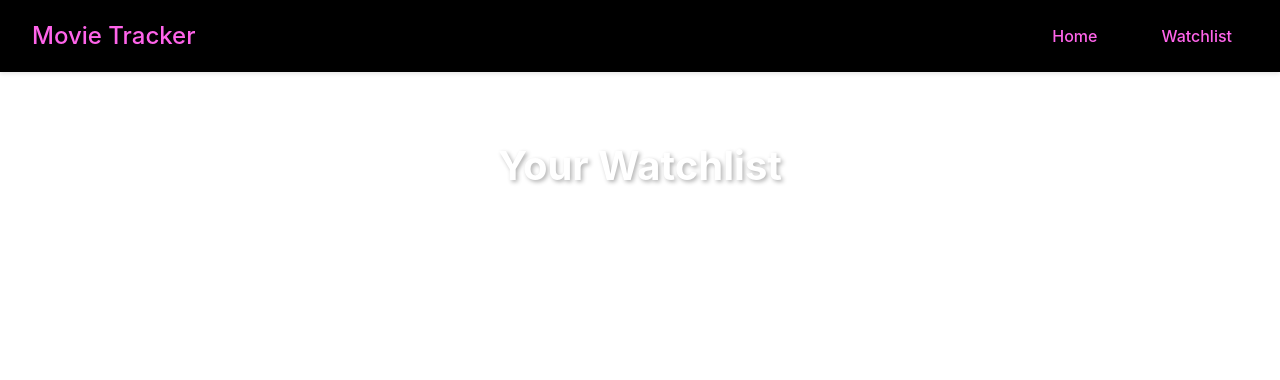
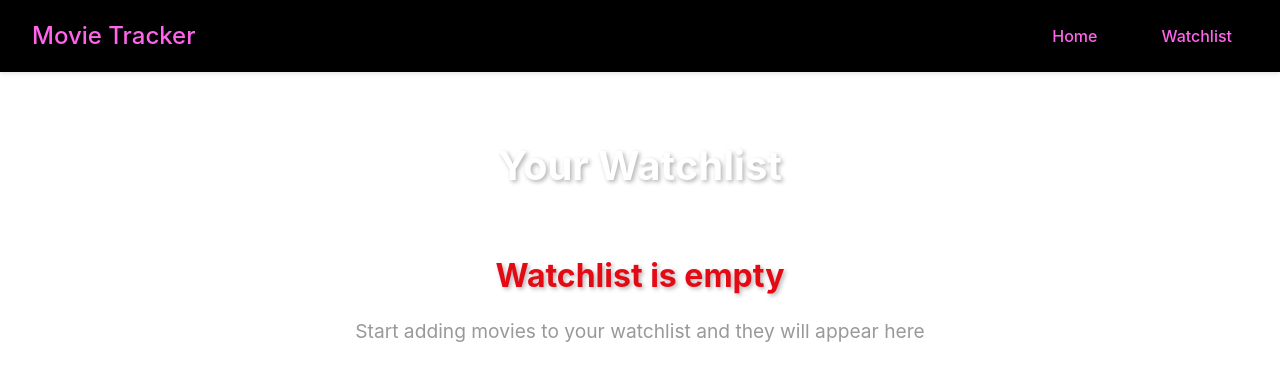
Before and after one commit to aloksinghup67/react-movie_watchlist, a React (Vite) app: page /favourites in a window 1280 px wide. Shown: the top 380 px of the page. Built offline with nearby package versions, Linux system fonts and the light colour scheme.

Commit message:
Update Favorites.jsx

```diff
--- a/src/pages/Favorites.jsx
+++ b/src/pages/Favorites.jsx
@@ -1,28 +1,29 @@
 import '../css/Favorites.css'
 import MovieCard from '../components/MovieCard'
 import { useMovieContext } from '../contexts/MovieContext'
-function Favorites(){
-const {favorites} = useMovieContext();
 
-if(favorites){
+function Favorites() {
+    const { favorites } = useMovieContext();
+
+    if (!favorites) return <div>Loading...</div>;
+
     return (
-    <div className="favorites" >
+        <div className="favorites">
             <h2>Your Watchlist</h2>
+            {favorites.length > 0 ? (
                 <div className="movies-grid">
                     {favorites.map((movie) => (
                         <MovieCard movie={movie} key={movie.id} />
                     ))}
                 </div>
+            ) : (
+                <span className="favorites-empty">
+                    <h2>Watchlist is empty</h2>
+                    <p>Start adding movies to your watchlist and they will appear here</p>
+                </span>
+            )}
         </div>
     );
 }
 
-    return <div className="favorites-empty">
-        <h2>Watchlist is empty</h2>
-        <p>
-            Start adding movies to your watchlist and they will appear here
-        </p>
-    </div>
-}
-
-export default Favorites
+export default Favorites;
```
Lines whose indentation alone changed are shown as unchanged.
